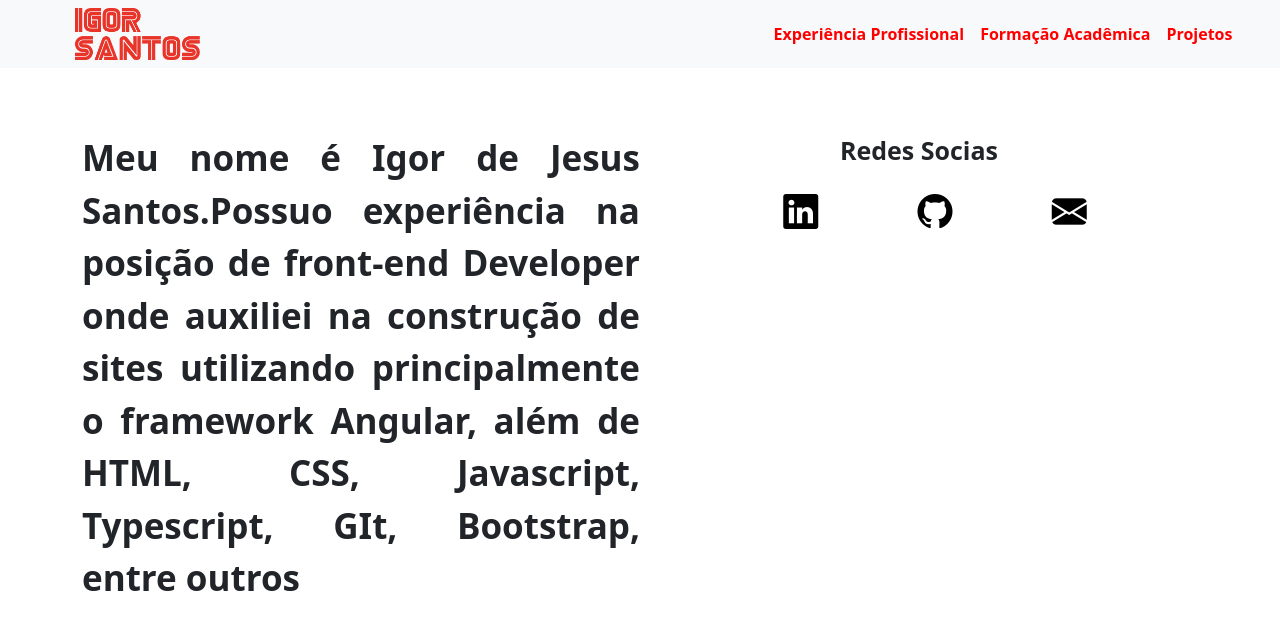
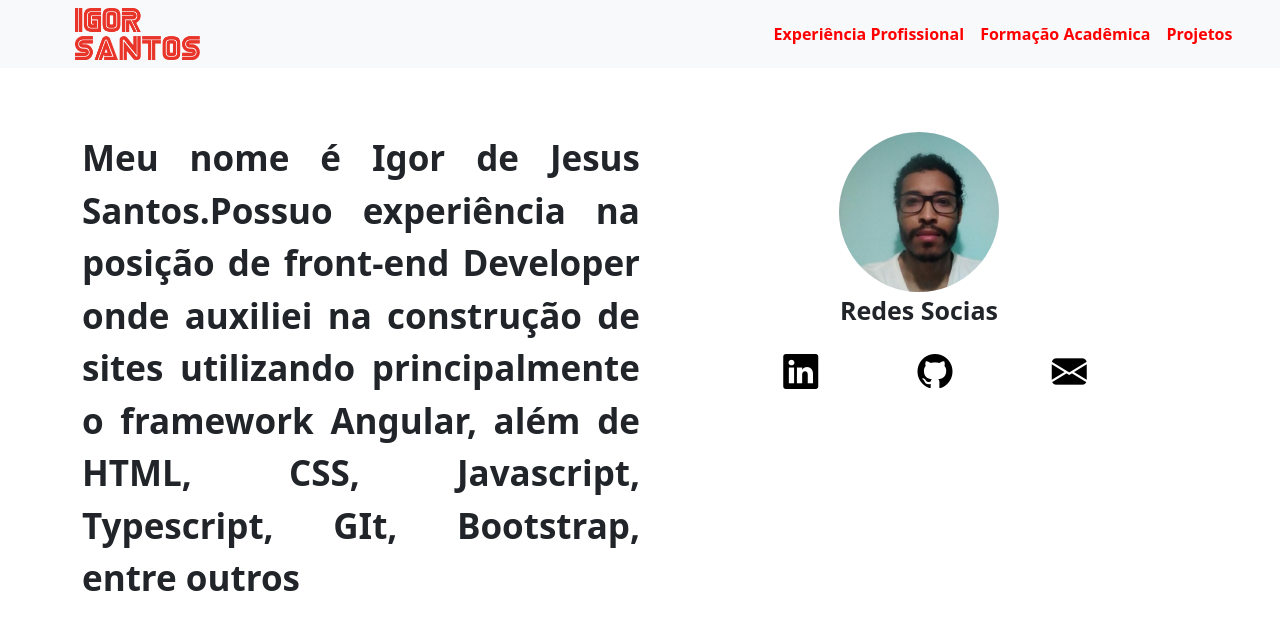
Before and after one commit to IggorSantos/portfolio, an Angular app: page / in a window 1280 px wide. Shown: the top 630 px of the page. Built offline with nearby package versions, Linux system fonts and the light colour scheme.

Commit message:
adding photo to home page

```diff
--- a/src/app/pages/home/home.component.css
+++ b/src/app/pages/home/home.component.css
@@ -7,6 +7,14 @@ main{
     font-size: 35px;
     font-weight: 700;
     text-align: justify;
+}
+.div-img{
+    display: flex;
+    justify-content: center;
+}
+img{
+    width: 10rem;
+    border-radius: 50%;
 }
 .title-social{
     font-size: 25px;
--- a/src/app/pages/home/home.component.html
+++ b/src/app/pages/home/home.component.html
@@ -5,6 +5,10 @@
         </p>
     </section>
     <section class="container">
+        <div class="div-img">
+            <img src="./assets/imgs/foto.jpg" />
+        </div>
+
         <p class="title-social">Redes Socias</p>
         <ul>
             <li><a href="https://www.linkedin.com/in/igor-jsantos/" target="_blank"><i class="bi bi-linkedin"></i></a></li>
```
Also changed, not shown: src/assets/imgs/foto.jpg (added).
